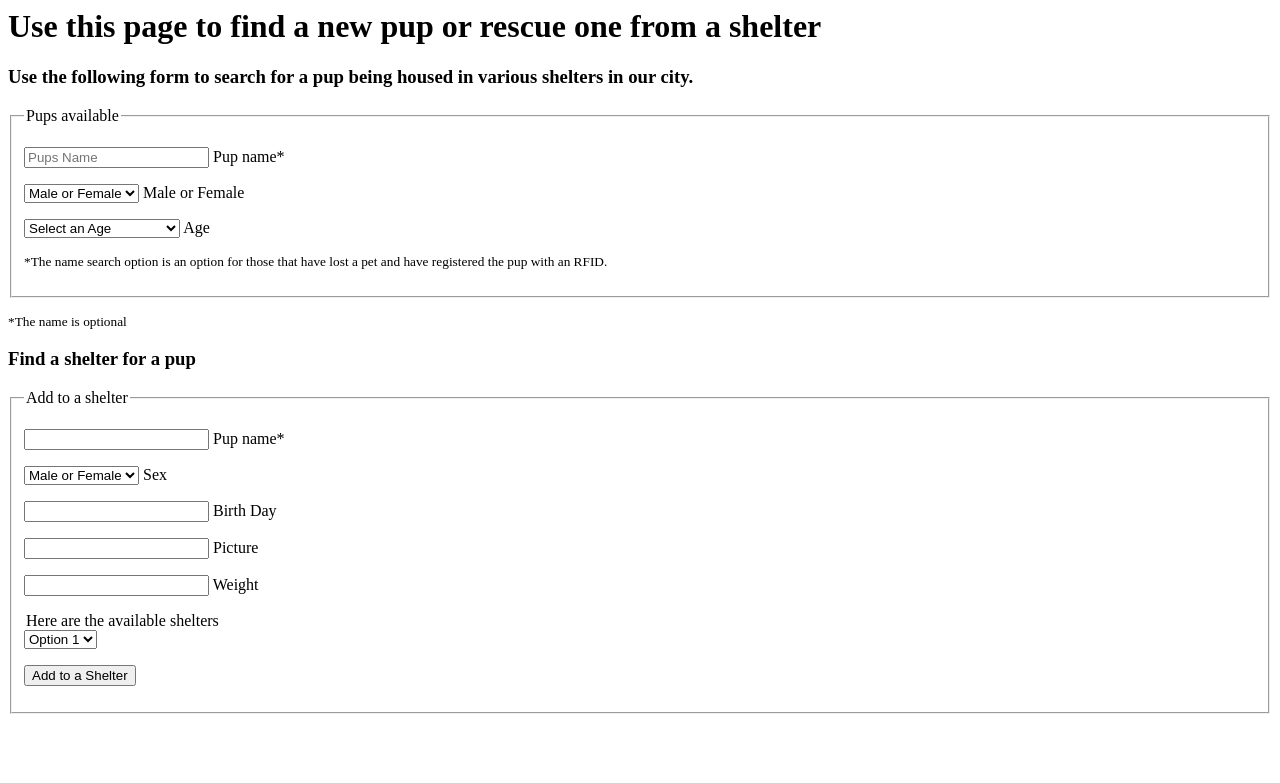
After one commit to DavidANegrete/Full_Stack, a Flask app: template vagrant/fullstack_problem_sets/puppy_shelter/templates/pupshome.html in a window 1280 px wide. The commit adds this page. Shown: the top 783 px of the page. Run offline with Flask 2, Linux system fonts and the light colour scheme; the template is opened without the code that fills it, so the values that code supplies are empty.

Commit message:
Working on the pups added some templates and strated with oath

```diff
--- a/vagrant/fullstack_problem_sets/puppy_shelter/pup_test.py
+++ b/vagrant/fullstack_problem_sets/puppy_shelter/pup_meth.py
@@ -16,6 +16,10 @@ session = DBSession()
 pupQuery = session.query(Puppy)
 
 shelterQuery = session.query(Shelter)
+
+
+def getPupsAll():
+	return pupQuery.all()
 
 
 #returns all the pups in ascending order A to Z
--- a/vagrant/fullstack_problem_sets/puppy_shelter/puppy_db_setup.py
+++ b/vagrant/fullstack_problem_sets/puppy_shelter/puppy_db_setup.py
@@ -9,7 +9,8 @@
 #2. class - used to represent the data in python
 #3. table - represent the table in the db
 #4. mapper - reps the class the represents the columns with the class that represents the data
-
+import os
+import sys
 from sqlalchemy import Column, ForeignKey, Integer, String, Date, Numeric
 from sqlalchemy.ext.declarative import declarative_base
 from sqlalchemy.orm import relationship
--- /dev/null
+++ b/vagrant/fullstack_problem_sets/puppy_shelter/templates/pupshome.html
@@ -0,0 +1,97 @@
+<html>
+<head>
+	<title>Pup City</title>
+
+</head>
+<body>
+	<div>
+		<h1 id= 'main-header'>Use this page to find a new pup or rescue one from a shelter</h1>
+	</div>
+
+	<div id = 'search'>
+		<div>
+			<h3>Use the following form to search for a pup being housed in various shelters in our city.</h3>
+			<form action = '' method= 'post'>
+				<fieldset>
+					<legend>Pups available</legend>
+					<p>
+      					<input type='text' name='name' id='name' placeholder='Pups Name'/>
+      					<label for="name">Pup name*</label>
+    				</p>
+    				<p>
+    					<select name='gender'>
+    						<option>Male or Female</option>
+							<option value='male'>Male</option>
+							<option value='female'>Female</option>
+						</select>
+						<label for='gender'>Male or Female</label>
+    				</p>
+    				<p>
+    					<!--age will not be used to pull form elements   -->
+    					<select name='age-option'>
+    						<option >Select an Age</option>
+							<option value='6'>Six months or younger</option>
+							<option value='7'>6 months to 3 years</option>
+							<option value='8'>3 to 6 years</option>
+							<option value='9'>6 years and above</option>
+						</select>
+						<label for='age-option'>Age</label>
+    				</p>
+    				<p><small> *The name search option is an option for those that have lost a pet and have registered the pup with an RFID.</small></p>
+				</fieldset>
+				<p><small> *The name is optional</small></p>
+			</form>
+		</div>
+	</div>
+
+	<div id = 'rehome'>
+		<div>
+			<h3>Find a shelter for a pup</h3>
+		</div>
+		<div id = 'add-shelter-form'>
+			<form action = '' method= 'post'>
+				<fieldset>
+					<legend>Add to a shelter</legend>
+					<p>
+      					<input type='text' name='name' id='name'/>
+      					<label for='name'>Pup name*</label>
+    				</p>
+    				<p>
+    					<select name='gender' id='gender' >
+    						<option>Male or Female</option>
+							<option value='male'>Male</option>
+							<option value='female'>Female</option>
+						</select>
+						<lable for='gender'>Sex</lable>
+    				</p>
+    				<p>
+      					<input type='text' name='dateOfBirth' id='dateOfBirth'/>
+      					<label for='dateOfBirth'>Birth Day</label>
+    				</p>
+    				<p>
+      					<input type='text' name='picture' id='picture'/>
+      					<label for='picture'>Picture</label>
+    				</p>
+    				<p>
+      					<input type='text' name='weight' id='weight'/>
+      					<label for='weight'>Weight</label>
+    				</p>
+    				<legend>Here are the available shelters</legend>
+
+    				<select name='shelter'>
+    					<option value= '1' >Option 1<options>
+    					<option value= '2' >Option 2<options>
+    				</select>
+    				<p>
+						<input type = 'submit' value = 'Add to a Shelter'>
+    				</p>
+				</fieldset>
+			</form>
+		</div>
+
+
+	</div>
+
+
+</body>
+</html>
--- a/vagrant/restaurant/templates/newItem.html
+++ b/vagrant/restaurant/templates/newItem.html
@@ -15,6 +15,7 @@
 				<input type='submit' value='Create a new Item'>
 			</form>
 		</div>
+		{% endfor %}
 
 
 </body>
```
Also changed, not shown: vagrant/fullstack_problem_sets/puppy_shelter/database_config.py (deleted, +0 -17 lines), vagrant/fullstack_problem_sets/puppy_shelter/oldWebServer.py (added, +167 -0 lines), vagrant/fullstack_problem_sets/puppy_shelter/pupwebserver.py (+15 -138 lines), vagrant/fullstack_problem_sets/puppy_shelter/static/pupshome.html (added, +93 -0 lines), vagrant/fullstack_problem_sets/puppy_shelter/puppyshelter.db, 2 other files.
